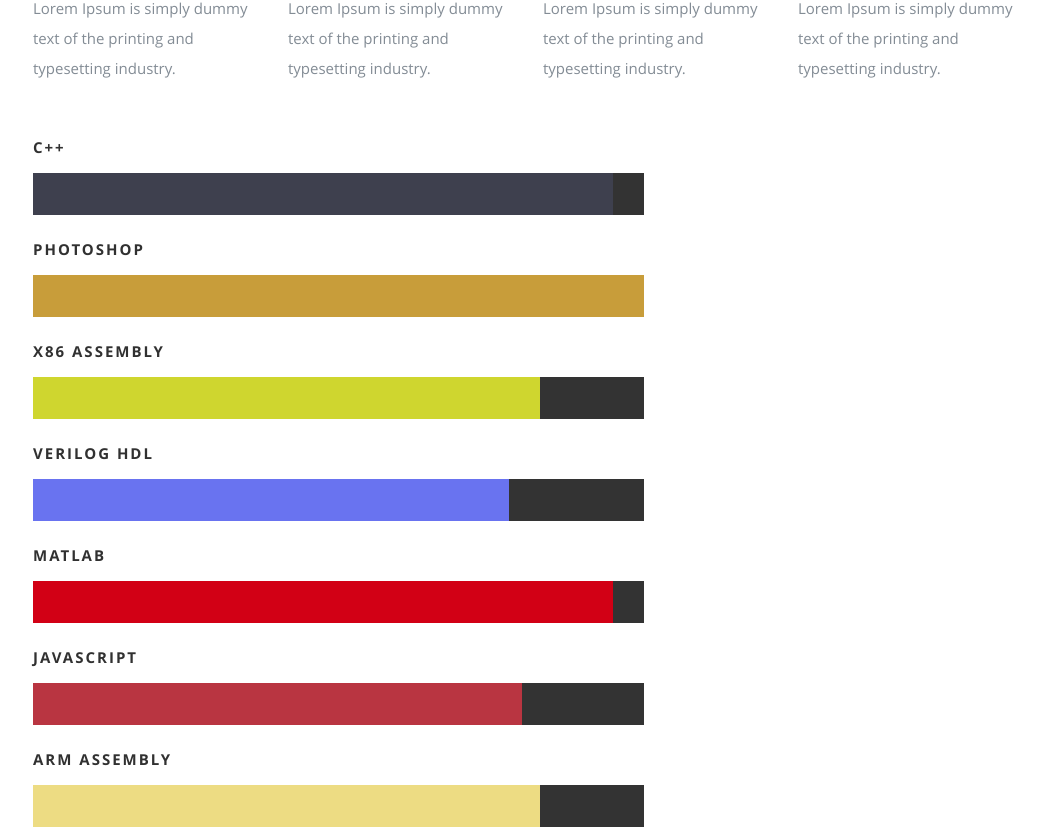
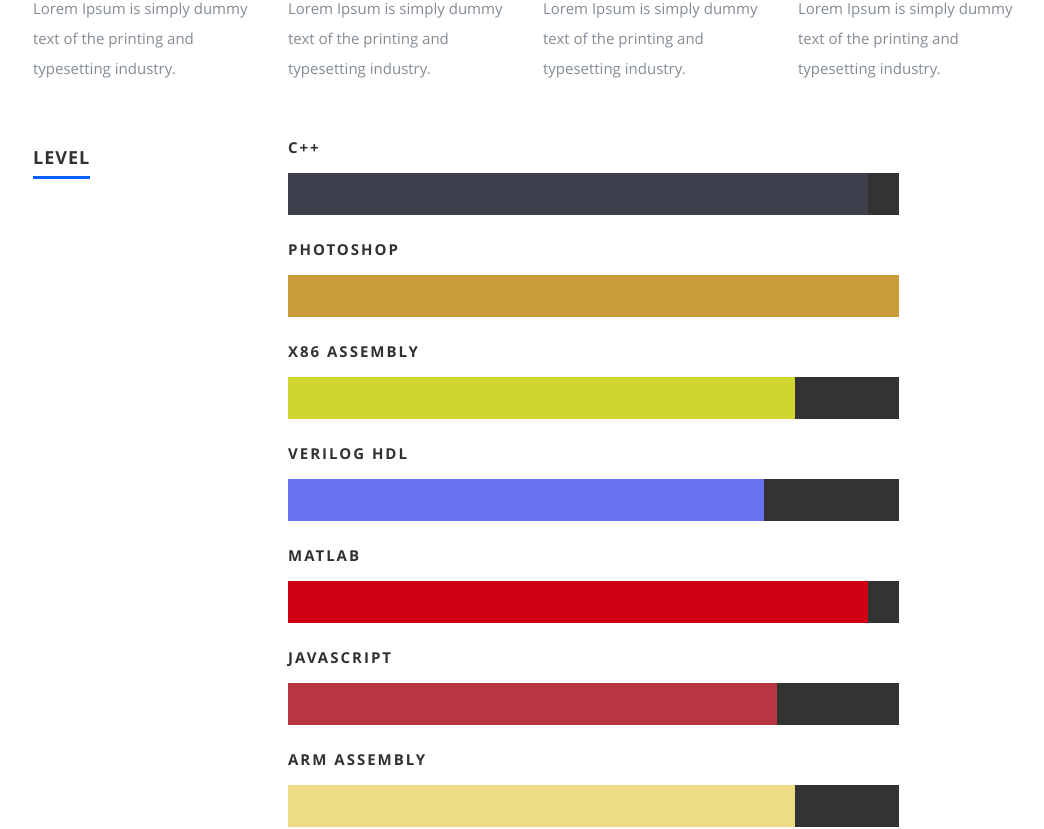
Before and after one commit to 1brahimsaid/website, a React (Create React App) app: page / in a window 1280 px wide. Shown: the part 3250-4079 px from the top of the page, without its empty margins (117-1161 px from the left). Built offline with nearby package versions, Linux system fonts and the light colour scheme.

Commit message:
beautiful

```diff
--- a/src/Components/Resume.js
+++ b/src/Components/Resume.js
@@ -108,13 +108,16 @@ class Resume extends Component {
 
             <div className="nine columns main-col">
               <p>{skillmessage}</p>
-
-
             </div>
               <ul className="bgrid-quarters s-bgrid-thirds cf">
 					    {expanded}
 					    </ul>
-              <div className="nine columns main-col">
+              <div className="three columns header-col">
+              <h1>
+                <span>Level</span>
+              </h1>
+            </div>
+            <div className="nine columns main-col">
             <div className="bars">
               <ul className="skills">{skills}</ul>
             </div>
```
